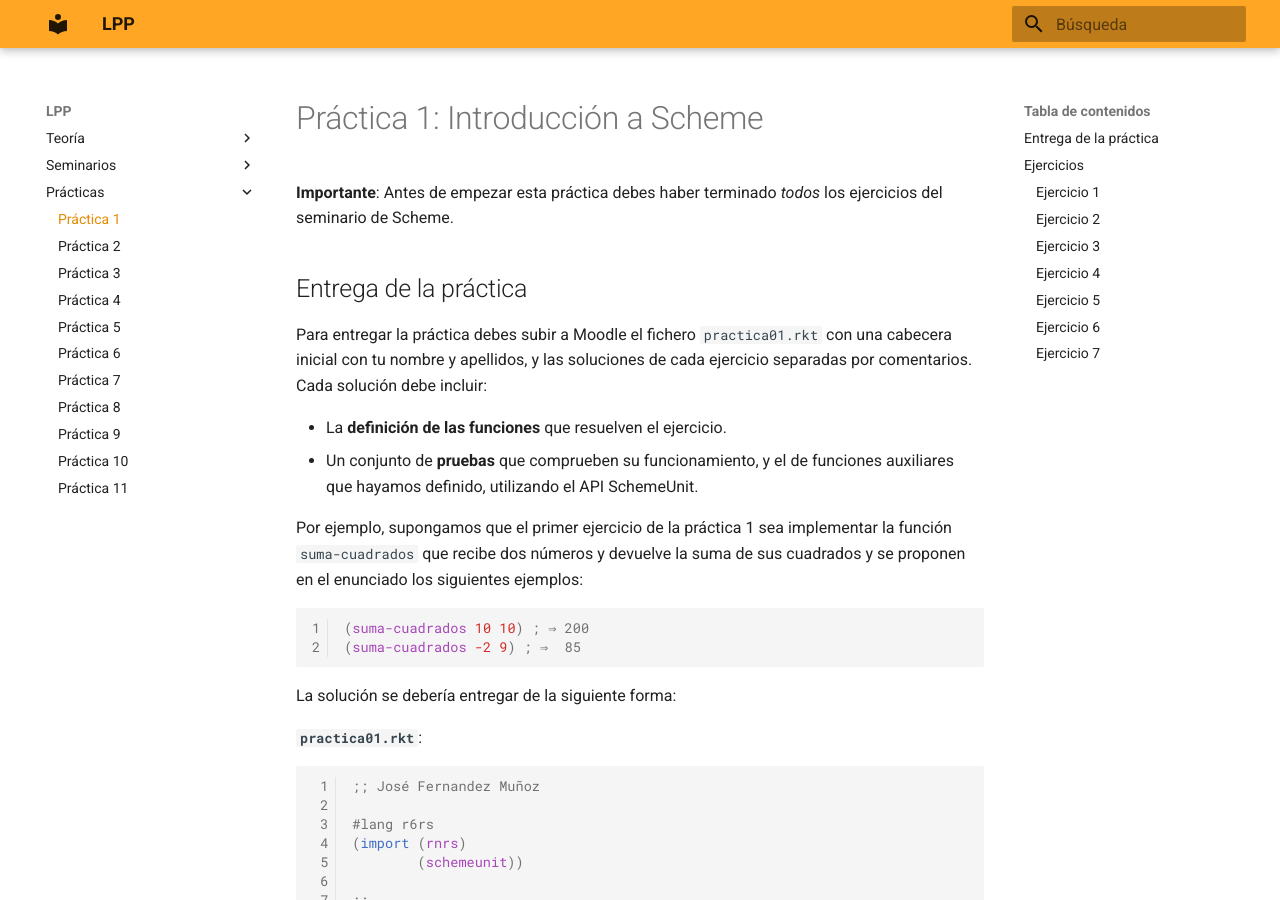
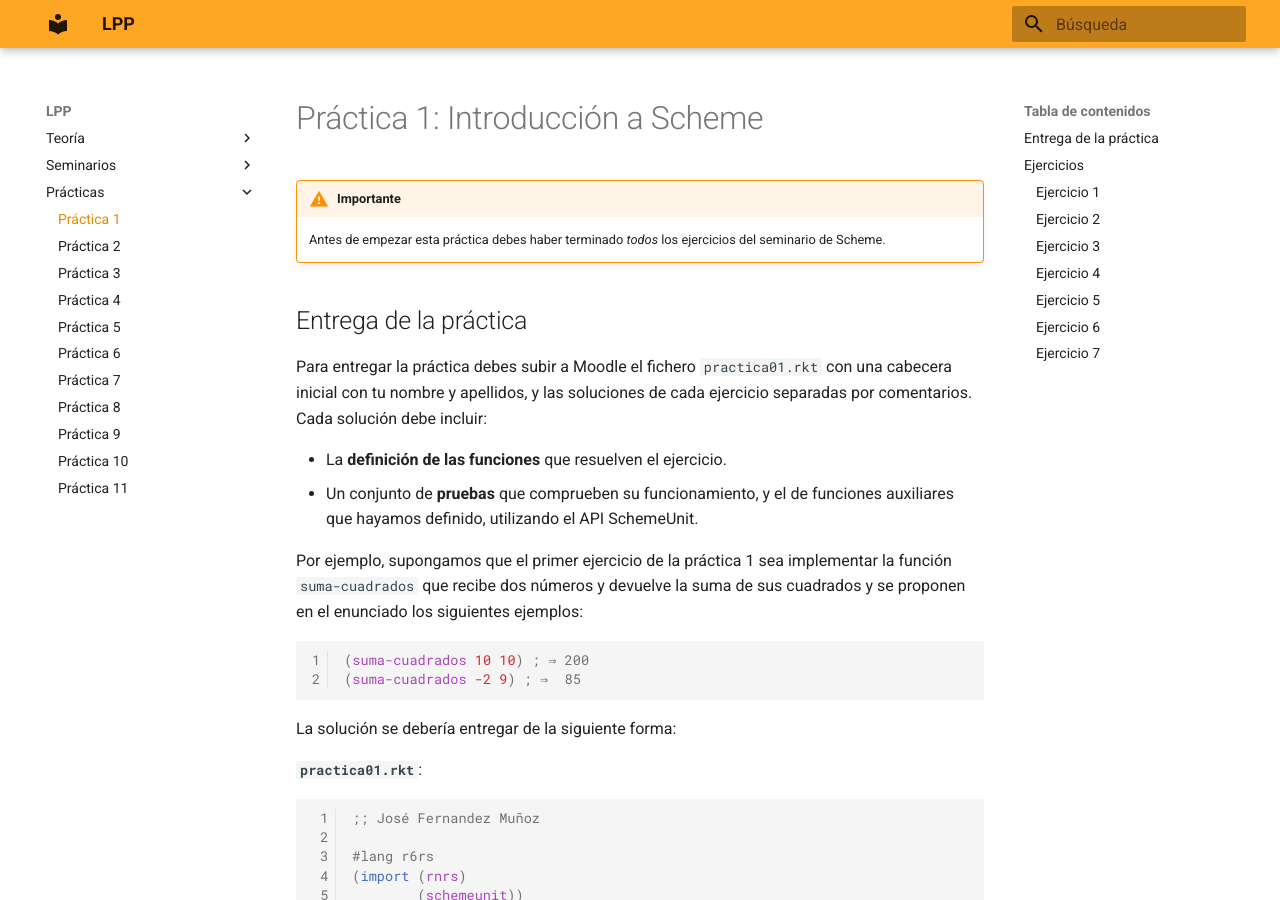
Before and after one commit to domingogallardo/apuntes-lpp, an MkDocs documentation site: the page built from docs/practicas/practica01/practica01.md, in a window 1280 px wide and 900 px high. Built offline with MkDocs 1.6.1 and Material for MkDocs 9.7.7, drawn with Linux system fonts in a browser that asks for light colours; part of the change alters nothing that is shown.

```diff
--- a/docs/practicas/practica01/practica01.md
+++ b/docs/practicas/practica01/practica01.md
@@ -1,7 +1,7 @@
 # Práctica 1: Introducción a Scheme
 
-**Importante**: Antes de empezar esta práctica debes haber terminado
-  *todos* los ejercicios del seminario de Scheme.
+!!! warning "Importante"
+    Antes de empezar esta práctica debes haber terminado *todos* los ejercicios del seminario de Scheme.
 
 ## Entrega de la práctica
 
```
